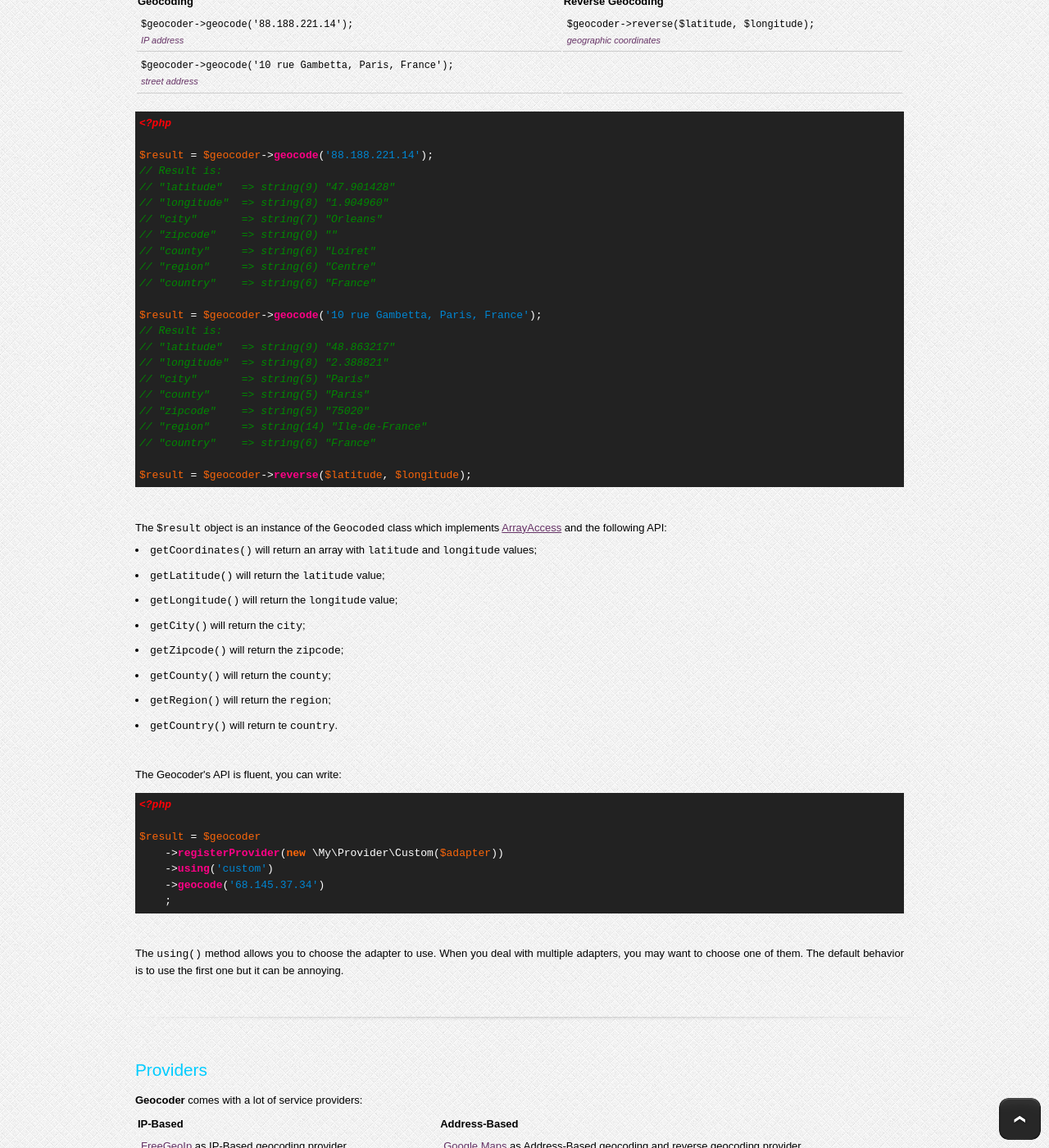
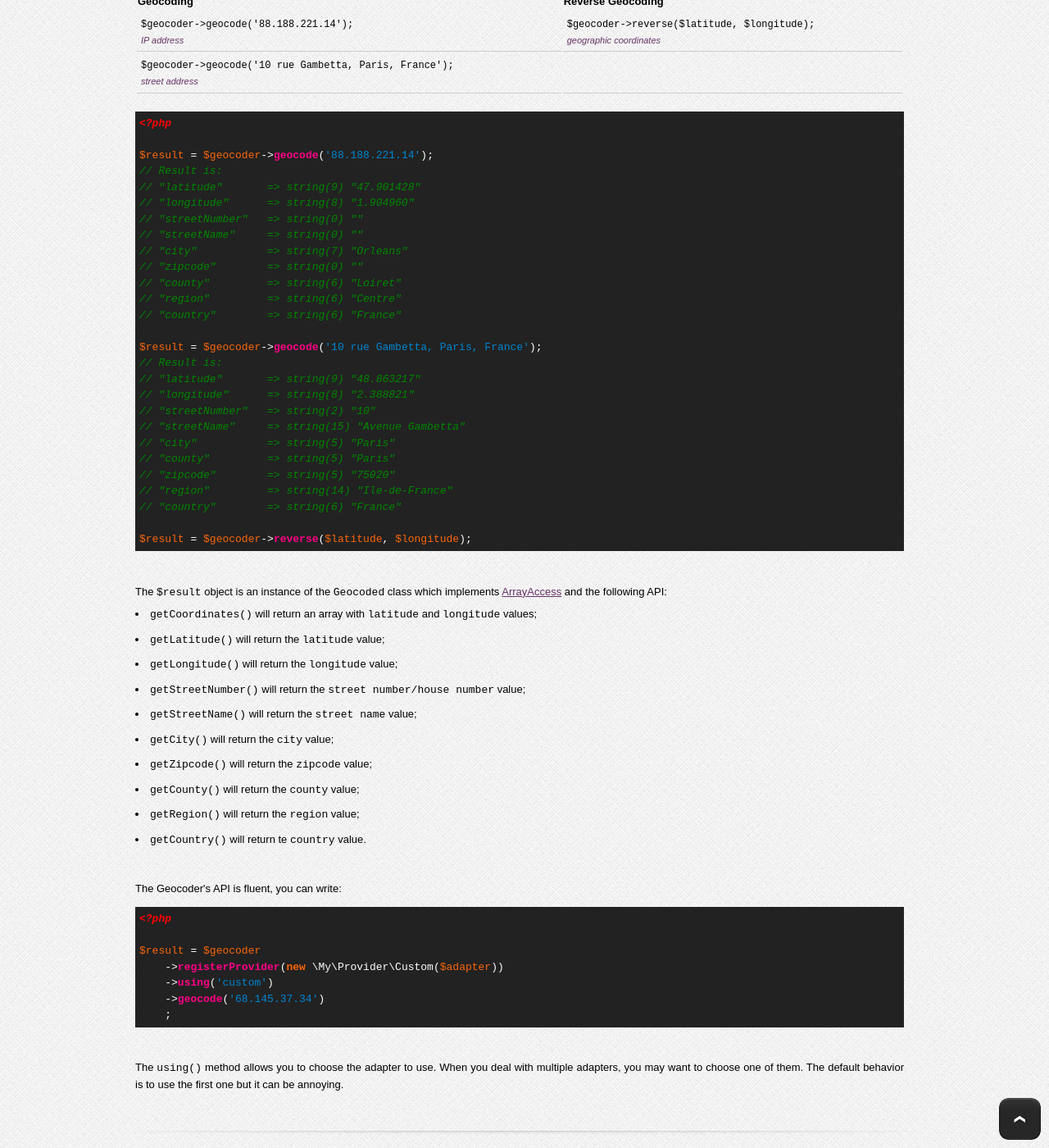
Before and after one commit to geocoder-php/Geocoder, a Jekyll site: the page built from index.markdown, in a window 1280 px wide and 1400 px high, scrolled down 1140 px. Shown: the whole window at 82% size. Built offline with Jekyll 4.4.1, drawn with Linux system fonts in a browser that asks for light colours; nearby versions of some CDN libraries; Markdown is read by kramdown in place of the engine named in the settings.

Commit message:
Updated doc

```diff
--- a/index.markdown
+++ b/index.markdown
@@ -76,23 +76,27 @@ $geocoder->registerProviders(array(
 
 $result = $geocoder->geocode('88.188.221.14');
 // Result is:
-// "latitude"   => string(9) "47.901428"
-// "longitude"  => string(8) "1.904960"
-// "city"       => string(7) "Orleans"
-// "zipcode"    => string(0) ""
-// "county"     => string(6) "Loiret"
-// "region"     => string(6) "Centre"
-// "country"    => string(6) "France"
+// "latitude"       => string(9) "47.901428"
+// "longitude"      => string(8) "1.904960"
+// "streetNumber"   => string(0) ""
+// "streetName"     => string(0) ""
+// "city"           => string(7) "Orleans"
+// "zipcode"        => string(0) ""
+// "county"         => string(6) "Loiret"
+// "region"         => string(6) "Centre"
+// "country"        => string(6) "France"
 
 $result = $geocoder->geocode('10 rue Gambetta, Paris, France');
 // Result is:
-// "latitude"   => string(9) "48.863217"
-// "longitude"  => string(8) "2.388821"
-// "city"       => string(5) "Paris"
-// "county"     => string(5) "Paris"
-// "zipcode"    => string(5) "75020"
-// "region"     => string(14) "Ile-de-France"
-// "country"    => string(6) "France"
+// "latitude"       => string(9) "48.863217"
+// "longitude"      => string(8) "2.388821"
+// "streetNumber"   => string(2) "10"
+// "streetName"     => string(15) "Avenue Gambetta"
+// "city"           => string(5) "Paris"
+// "county"         => string(5) "Paris"
+// "zipcode"        => string(5) "75020"
+// "region"         => string(14) "Ile-de-France"
+// "country"        => string(6) "France"
 
 $result = $geocoder->reverse($latitude, $longitude);
 {% endhighlight %}
@@ -102,11 +106,13 @@ $result = $geocoder->reverse($latitude, $longitude);
             <li><code>getCoordinates()</code> will return an array with <code>latitude</code> and <code>longitude</code> values;</li>
             <li><code>getLatitude()</code> will return the <code>latitude</code> value;</li>
             <li><code>getLongitude()</code> will return the <code>longitude</code> value;</li>
-            <li><code>getCity()</code> will return the <code>city</code>;</li>
-            <li><code>getZipcode()</code> will return the <code>zipcode</code>;</li>
-            <li><code>getCounty()</code> will return the <code>county</code>;</li>
-            <li><code>getRegion()</code> will return the <code>region</code>;</li>
-            <li><code>getCountry()</code> will return te <code>country</code>.</li>
+            <li><code>getStreetNumber()</code> will return the <code>street number/house number</code> value;</li>
+            <li><code>getStreetName()</code> will return the <code>street name</code> value;</li>
+            <li><code>getCity()</code> will return the <code>city</code> value;</li>
+            <li><code>getZipcode()</code> will return the <code>zipcode</code> value;</li>
+            <li><code>getCounty()</code> will return the <code>county</code> value;</li>
+            <li><code>getRegion()</code> will return the <code>region</code> value;</li>
+            <li><code>getCountry()</code> will return te <code>country</code> value.</li>
         </ul>
         <p><br /></p>
         <p>The Geocoder's API is fluent, you can write:</p>
```
